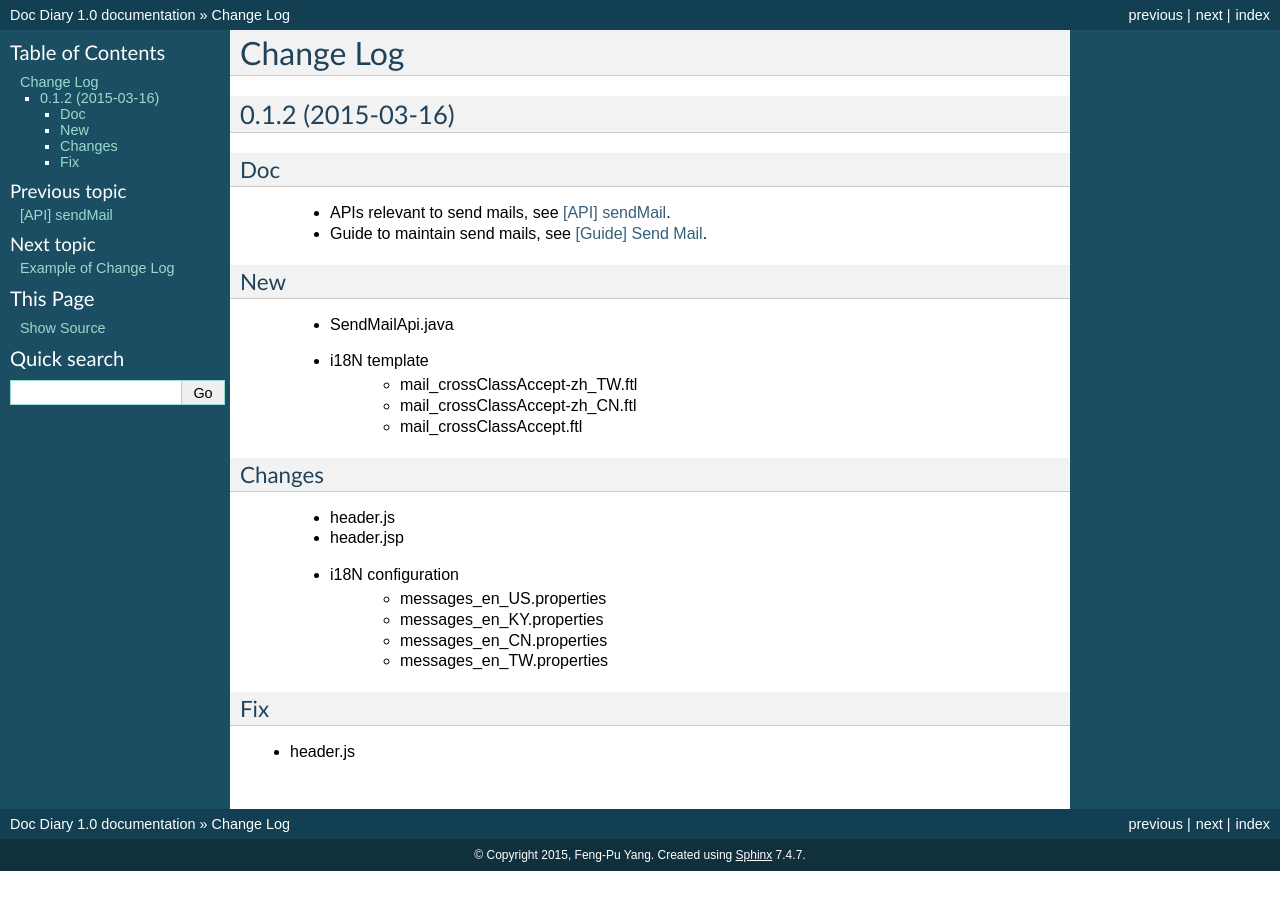
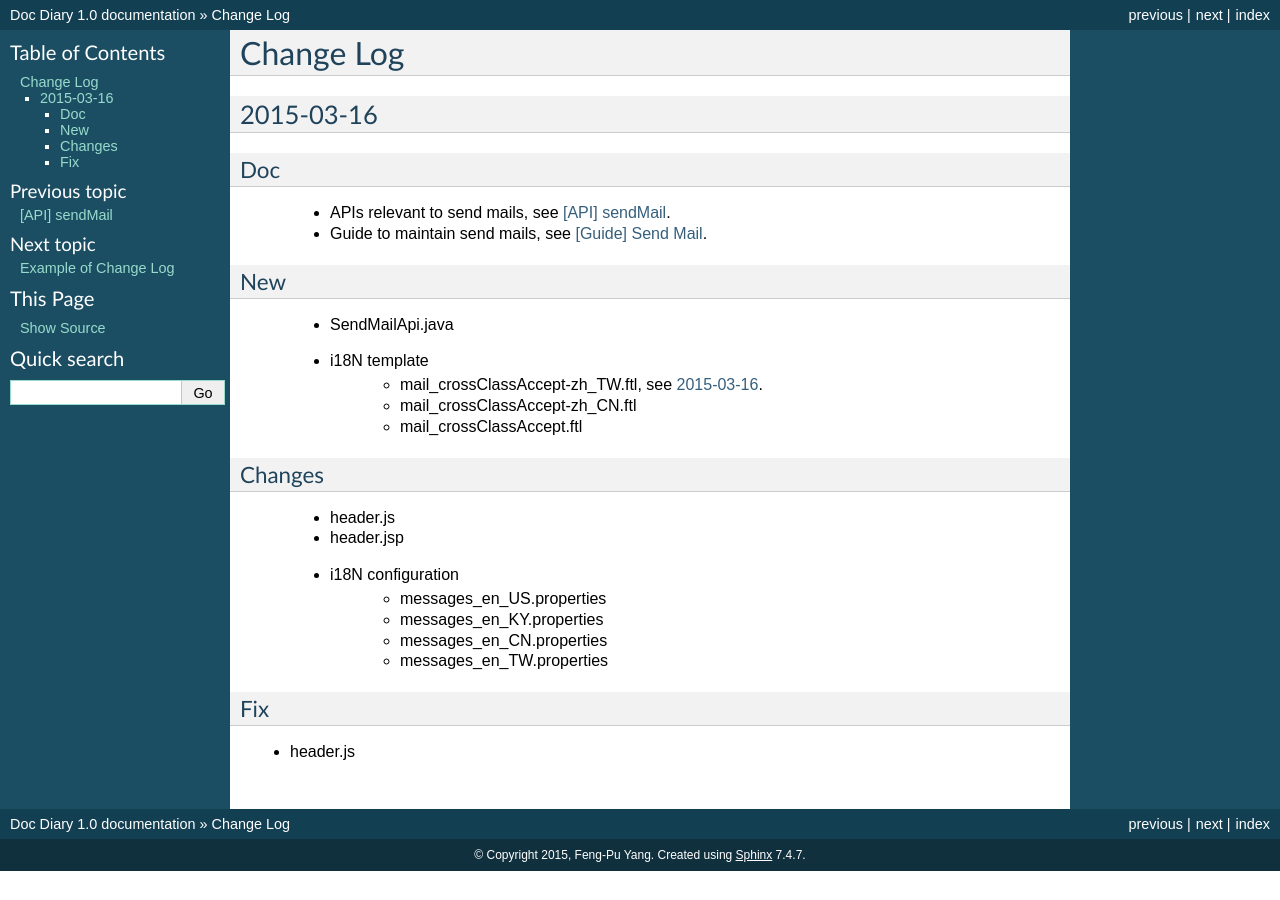
Before and after one commit to KRIPT4/doc_diary, a Sphinx documentation site: the page built from docs/changeLog.rst, in a window 1280 px wide. Built offline with Sphinx 7.4.7, drawn with Linux system fonts in a browser that asks for light colours.

Commit message:
test file level changelog

```diff
--- a/docs/changeLog.rst
+++ b/docs/changeLog.rst
@@ -1,7 +1,7 @@
 Change Log
 ==========
 
-0.1.2 (2015-03-16)
+2015-03-16
 ------------------
 
 Doc
@@ -16,7 +16,7 @@ New
 
  - SendMailApi.java
  - i18N template
-     - mail_crossClassAccept-zh_TW.ftl
+     - mail_crossClassAccept-zh_TW.ftl, see :ref:`messages_en_US.properties`.
      - mail_crossClassAccept-zh_CN.ftl
      - mail_crossClassAccept.ftl
 
```
Also changed, not shown: docs/files/messages_en_US.properties.rst (added, +9 -0 lines).
